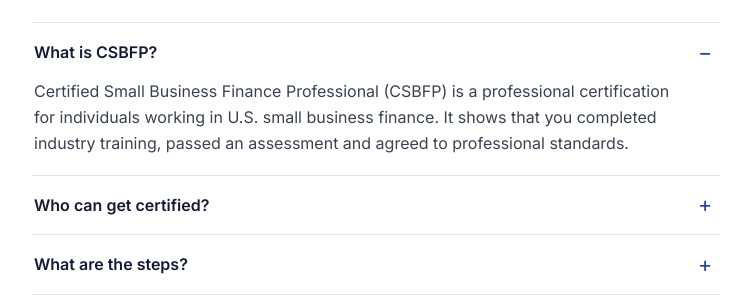
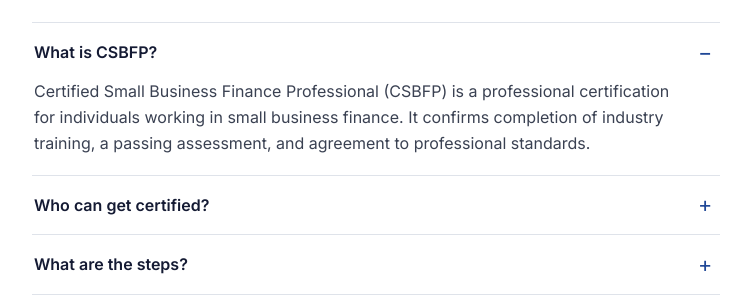
Before and after one commit to aquamark-io/csbfp, a Node server app: page /faq in a window 1280 px wide, after a click on "What is CSBFP?". Shown: the part 179-479 px from the top of the page, without its empty margins (264-1015 px from the left). Run offline with Node 20, Linux system fonts and the light colour scheme.

Commit message:
FAQ: final wording for What is CSBFP
Co-Authored-By: Claude Opus 5.5 <noreply@anthropic.com>
Claude-Session: https://claude.ai/code/session_01G6gvxo4A4ADJDKLyzumwvs

```diff
--- a/views/faq.ejs
+++ b/views/faq.ejs
@@ -4,7 +4,7 @@
 <div class="faq">
   <details name="faq">
     <summary>What is CSBFP?</summary>
-    <p>Certified Small Business Finance Professional (CSBFP) is a professional certification for individuals working in U.S. small business finance. It shows that you completed industry training, passed an assessment and agreed to professional standards.</p>
+    <p>Certified Small Business Finance Professional (CSBFP) is a professional certification for individuals working in small business finance. It confirms completion of industry training, a passing assessment, and agreement to professional standards.</p>
   </details>
   <details name="faq">
     <summary>Who can get certified?</summary>
```
